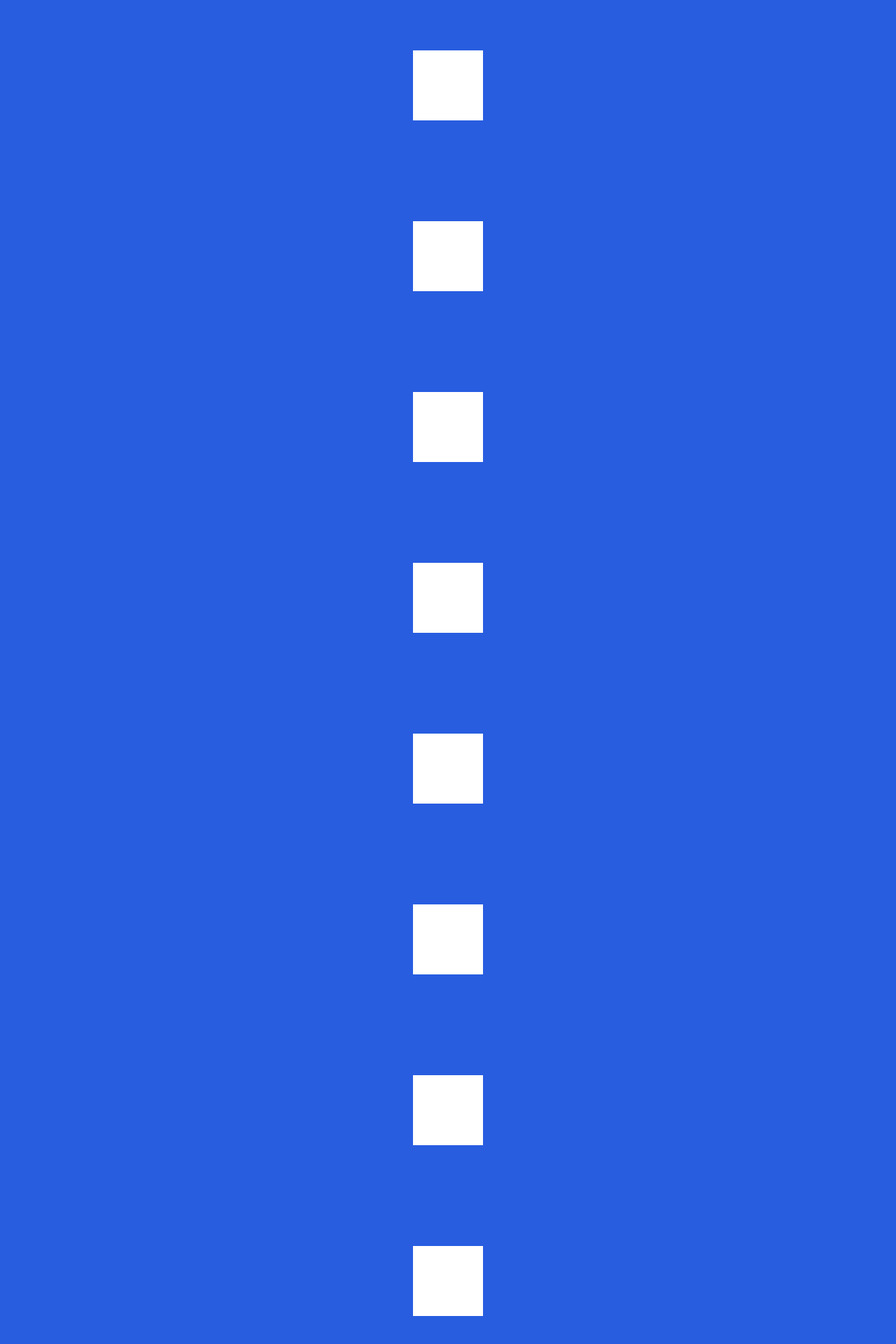
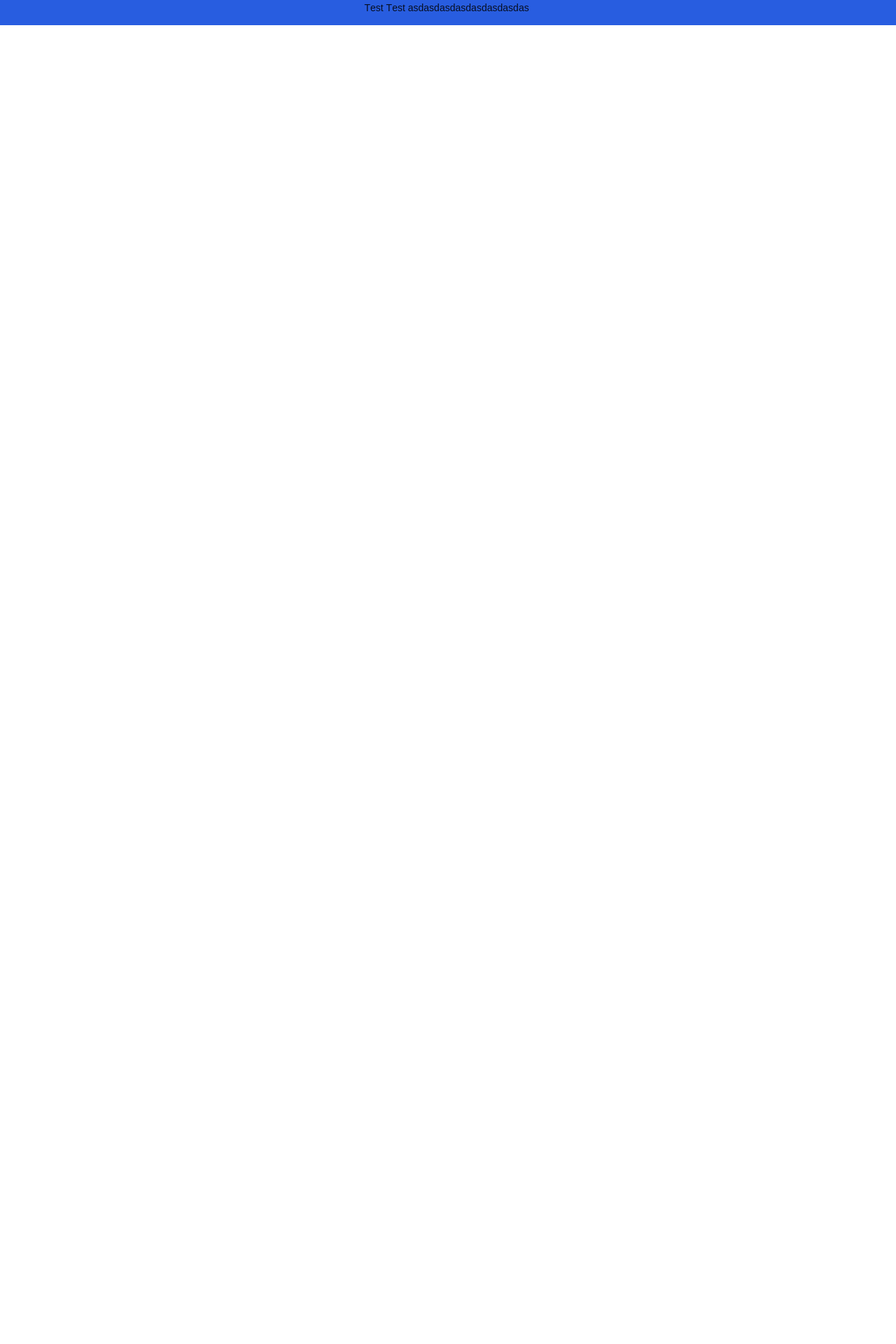
Before and after one commit to JaeWangL/react-awesome-animations, a Next.js app: page / in a window 1280 px wide. Shown: the top 1920 px of the page at 70% size. After the commit the page ends 800 px from the top, so only its background shows below. Built offline with nearby package versions, Linux system fonts and the light colour scheme.

Commit message:
[Feature] Add

```diff
--- /dev/null
+++ b/components/flowText/index.tsx
@@ -0,0 +1,95 @@
+import DayJS from 'dayjs';
+import React, { useEffect, useMemo } from 'react';
+import IsEqual from 'react-fast-compare';
+import { motion, useAnimation, AnimatePresence, Transition, Variants } from 'framer-motion';
+import { useInView } from 'react-intersection-observer';
+
+const wordStyles: React.CSSProperties = {
+  display: 'inline-block',
+};
+
+const spanStyles: React.CSSProperties = {
+  position: 'relative',
+  display: 'inline-block',
+  width: 'auto',
+};
+
+type FlowTextProps = {
+  text: string;
+  triggerOnce?: boolean;
+};
+
+function FlowText(props: FlowTextProps): JSX.Element {
+  const { text, triggerOnce } = props;
+  const controls = useAnimation();
+  const [ref, inView] = useInView({
+    triggerOnce,
+    threshold: 0.1,
+  });
+
+  useEffect(() => {
+    if (inView) {
+      controls.start('visible');
+    } else {
+      controls.start('hidden');
+    }
+  }, [controls, inView]);
+
+  const letterContainerVariants: Variants = useMemo(
+    () => ({
+      hidden: { transition: { staggerChildren: 0.015 } },
+      visible: { transition: { staggerChildren: 0.03 } },
+    }),
+    [],
+  );
+
+  const letterTransition: Transition = useMemo(
+    () => ({
+      type: 'spring',
+      damping: 12,
+      stiffness: 200,
+    }),
+    [],
+  );
+
+  const letterVariants: Variants = useMemo(
+    () => ({
+      hidden: {
+        opacity: 0,
+        y: 20,
+      },
+      visible: {
+        opacity: 1,
+        y: 0,
+      },
+    }),
+    [],
+  );
+
+  return (
+    <AnimatePresence>
+      <motion.p ref={ref} animate={controls} initial="hidden" variants={letterContainerVariants}>
+        {text.split(' ').map((word: string) => (
+          <div key={DayJS().valueOf()} style={wordStyles}>
+            {Array.from(word).map((letter) => (
+              <motion.span
+                key={DayJS().valueOf()}
+                style={spanStyles}
+                transition={letterTransition}
+                variants={letterVariants}>
+                {letter === ' ' ? '\u00A0' : letter}
+              </motion.span>
+            ))}
+            {'\u00A0'}
+          </div>
+        ))}
+      </motion.p>
+    </AnimatePresence>
+  );
+}
+
+FlowText.defaultProps = {
+  triggerOnce: true,
+};
+
+export default React.memo(FlowText, IsEqual);
--- a/components/index.ts
+++ b/components/index.ts
@@ -3,3 +3,4 @@ export { default as FadeInDown } from './fadeInDown';
 export { default as FadeInLeft } from './fadeInLeft';
 export { default as FadeInRight } from './fadeInRight';
 export { default as FadeInUp } from './fadeInUp';
+export { default as FlowText } from './flowText';
--- a/package.json
+++ b/package.json
@@ -19,6 +19,7 @@
     "@emotion/styled": "^11.3.0",
     "antd": "^4.16.3",
     "axios": "^0.21.1",
+    "dayjs": "^1.10.5",
     "framer-motion": "^4.1.17",
     "next": "^11.0.0",
     "react": "^17.0.2",
--- a/src/containers/home/index.tsx
+++ b/src/containers/home/index.tsx
@@ -1,41 +1,12 @@
 import React from 'react';
 import IsEqual from 'react-fast-compare';
-import { FadeInUp } from '@components/index';
+import { FlowText } from '@components/index';
 import { Container, TestBox } from './styles';
 
 function Home(): JSX.Element {
   return (
     <Container>
-      <FadeInUp>
-        <TestBox />
-      </FadeInUp>
-      <FadeInUp>
-        <TestBox />
-      </FadeInUp>
-      <FadeInUp>
-        <TestBox />
-      </FadeInUp>
-      <FadeInUp>
-        <TestBox />
-      </FadeInUp>
-      <FadeInUp>
-        <TestBox />
-      </FadeInUp>
-      <FadeInUp>
-        <TestBox />
-      </FadeInUp>
-      <FadeInUp>
-        <TestBox />
-      </FadeInUp>
-      <FadeInUp>
-        <TestBox />
-      </FadeInUp>
-      <FadeInUp>
-        <TestBox />
-      </FadeInUp>
-      <FadeInUp>
-        <TestBox />
-      </FadeInUp>
+      <FlowText text="Test asdasdasdasdasdasdasdas" />
     </Container>
   );
 }
```
